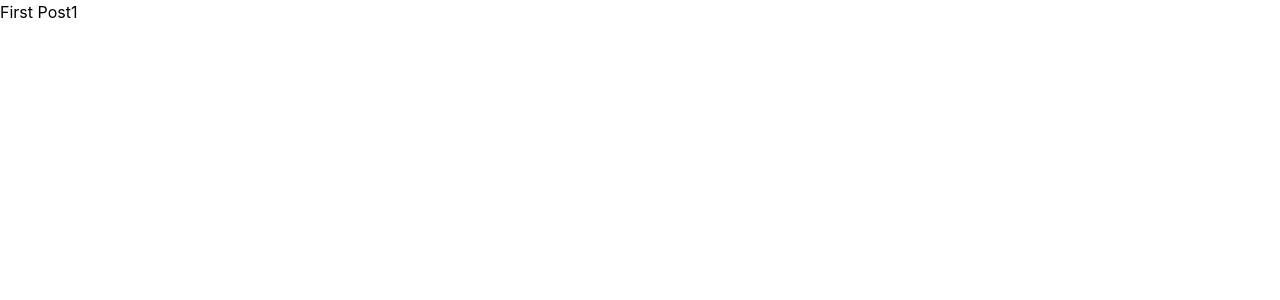
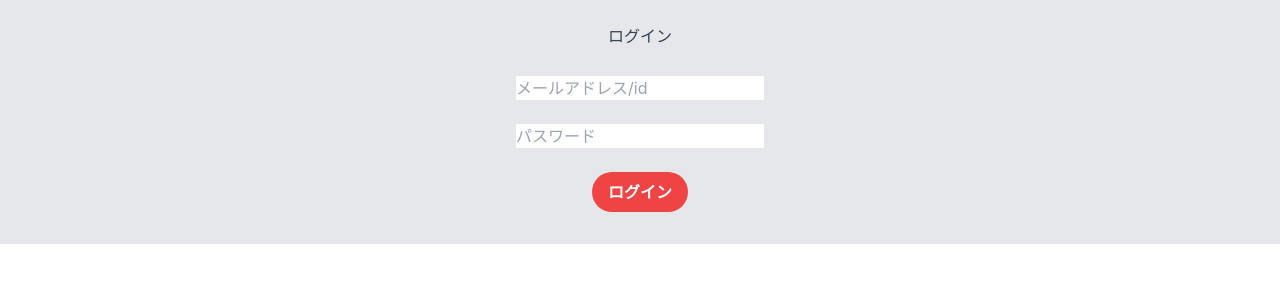
Before and after one commit to fumiyahirose0831/new0406, a Next.js app: page / in a window 1280 px wide. Shown: the top 300 px of the page. Built offline with nearby package versions, Linux system fonts and the light colour scheme.

Commit message:
ログイン

```diff
--- a/src/pages/index.tsx
+++ b/src/pages/index.tsx
@@ -1,3 +1,52 @@
-export default function FirstPost() {
-  return <h1>First Post1</h1>
-}
+
+const Home = () => {
+
+
+return (
+<div class="flex flex-col bg-gray-300">
+<div class="box-border h-full w-full p-4 border-1 border-gray-400 bg-gray-200">
+  <div class="h-30 w-30 bg-gray-200">
+   <div class="text-gray-700 text-center bg-gray-200 px-2 py-1 m-1">
+    <h1>ログイン</h1>
+   </div>
+
+  <form action="/send-data-here" method="post">
+
+
+
+     <div class="text-gray-700 text-center bg-gray-200 px-4 py-2 m-2">
+      <label class="block text-gray-700 text-sm font-bold mb-2" for="id"></label>
+      <input type="text" id="first" name="first" placeholder="メールアドレス/id" />
+     </div>
+
+
+
+    <div class="text-gray-700 text-center bg-gray-200 px-4 py-2 m-2">
+     <label for="last"></label>
+     <input type="password" id="last" name="last" placeholder="パスワード" />
+    </div>
+
+    <div class="text-gray-700 text-center bg-gray-200 px-4 py-2 m-2">
+     <button class="bg-red-500 hover:bg-red-700  text-white font-bold py-2 px-4 rounded-full">
+      ログイン
+     </button>
+    </div>
+
+  </form>
+
+
+</div>
+
+  </div>
+</div>
+
+
+
+
+
+
+
+ );
+};
+
+export default Home;
```
